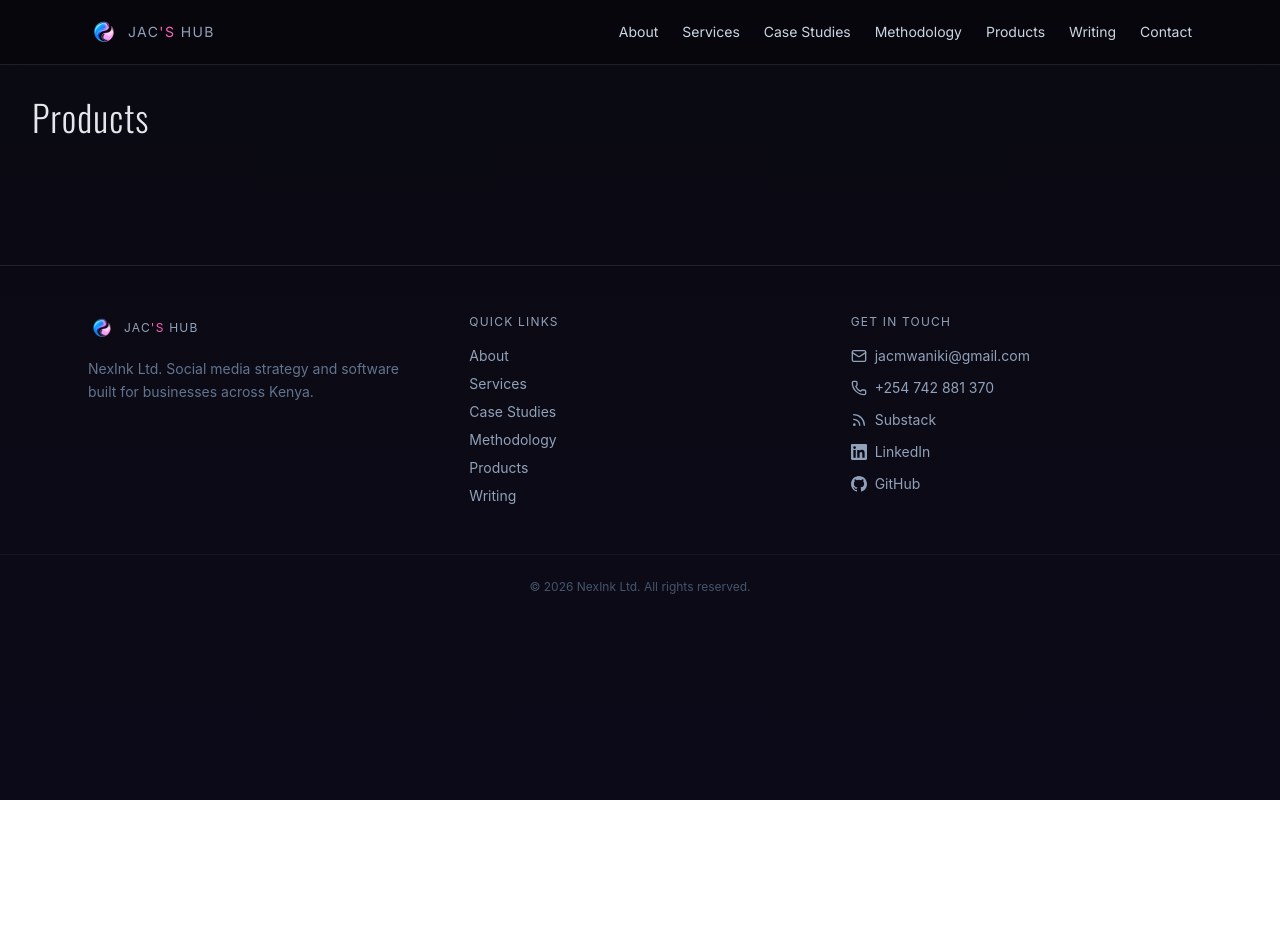
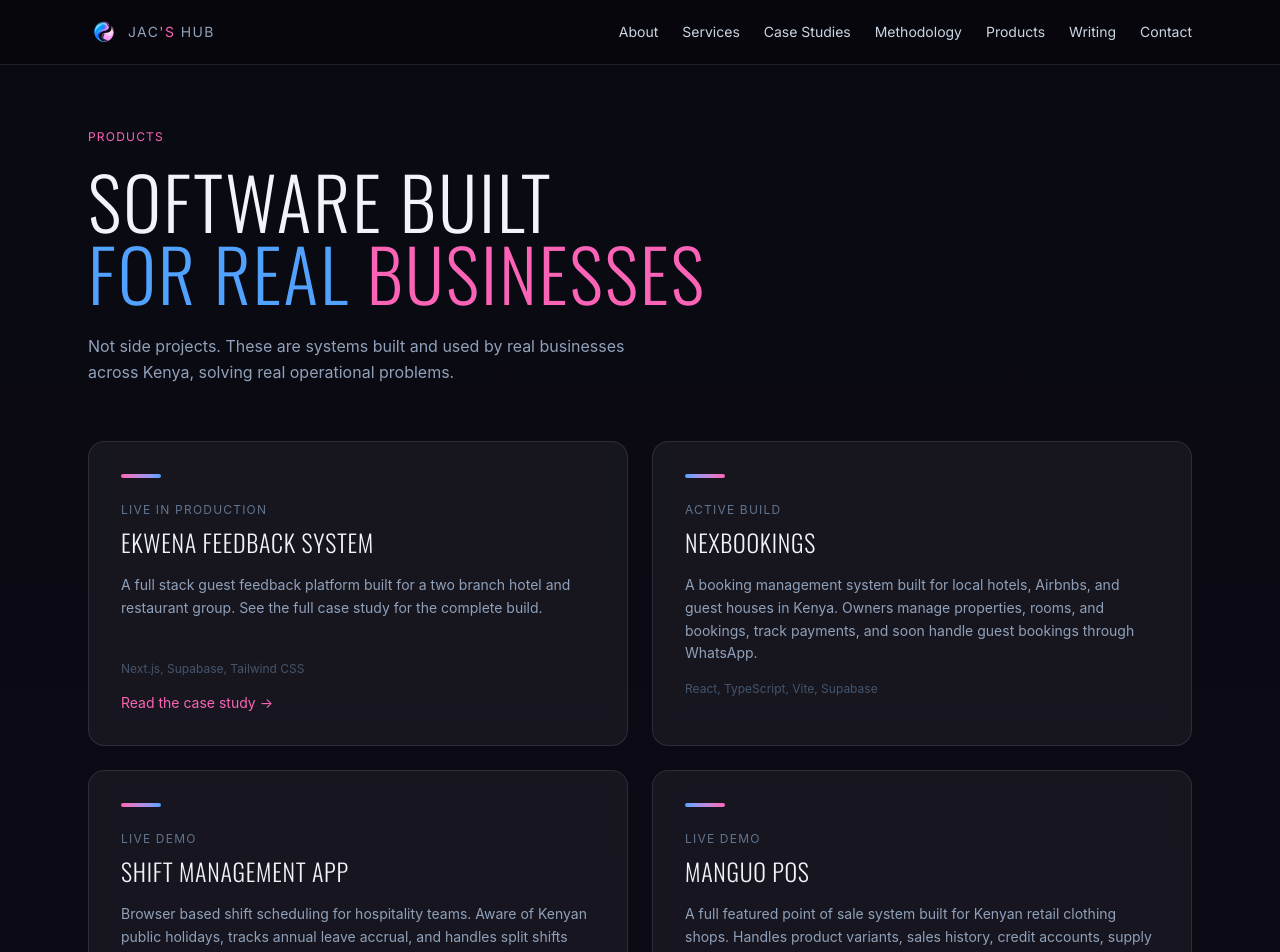
Before and after one commit to jakkkc/Jac-sHub, a React (Vite) app: page /products in a window 1280 px wide. Shown: the top 952 px of the page. Before the commit the page ends 800 px from the top, so only its background shows below. Built offline with nearby package versions, Linux system fonts and the light colour scheme.

Commit message:
Build Products page with software portfolio

```diff
--- a/src/pages/Products.tsx
+++ b/src/pages/Products.tsx
@@ -1,3 +1,106 @@
+import { Link } from 'react-router-dom'
+
+type Product = {
+  name: string
+  status: string
+  description: string
+  stack: string
+  accent: string
+  cta?: { label: string; to: string }
+}
+
+const products: Product[] = [
+  {
+    name: 'Ekwena Feedback System',
+    status: 'Live in production',
+    description:
+      'A full stack guest feedback platform built for a two branch hotel and restaurant group. See the full case study for the complete build.',
+    stack: 'Next.js, Supabase, Tailwind CSS',
+    accent: 'from-pink-400 to-blue-400',
+    cta: { label: 'Read the case study', to: '/case-studies' },
+  },
+  {
+    name: 'NexBookings',
+    status: 'Active build',
+    description:
+      'A booking management system built for local hotels, Airbnbs, and guest houses in Kenya. Owners manage properties, rooms, and bookings, track payments, and soon handle guest bookings through WhatsApp.',
+    stack: 'React, TypeScript, Vite, Supabase',
+    accent: 'from-blue-400 to-pink-400',
+  },
+  {
+    name: 'Shift Management App',
+    status: 'Live demo',
+    description:
+      'Browser based shift scheduling for hospitality teams. Aware of Kenyan public holidays, tracks annual leave accrual, and handles split shifts across weekly and monthly views.',
+    stack: 'React, TypeScript',
+    accent: 'from-pink-400 to-blue-400',
+  },
+  {
+    name: 'Manguo POS',
+    status: 'Live demo',
+    description:
+      'A full featured point of sale system built for Kenyan retail clothing shops. Handles product variants, sales history, credit accounts, supply management, and staff PIN access.',
+    stack: 'Firebase, React',
+    accent: 'from-blue-400 to-pink-400',
+  },
+  {
+    name: 'Biashara Yako POS',
+    status: 'Active build',
+    description:
+      'A multi tenant point of sale platform for East African businesses, built as a full software as a service product from the ground up.',
+    stack: 'Firebase, PWA',
+    accent: 'from-pink-400 to-blue-400',
+  },
+  {
+    name: "Jac's Hub",
+    status: 'You are looking at it',
+    description:
+      'This site itself. Built as proof of work, not just a place to describe it.',
+    stack: 'React, TypeScript, Vite, Tailwind CSS',
+    accent: 'from-blue-400 to-pink-400',
+  },
+]
+
 export default function Products() {
-  return <h1 className="text-4xl font-bold p-8">Products</h1>
+  return (
+    <section className="max-w-6xl mx-auto px-6 py-16">
+      <p className="uppercase tracking-widest text-xs text-pink-400 mb-5">Products</p>
+      <h1 className="uppercase text-5xl md:text-7xl leading-none mb-6">
+        <span className="block text-slate-100">Software built</span>
+        <span className="block">
+          <span className="text-blue-400">for real</span>{' '}
+          <span className="text-pink-400">businesses</span>
+        </span>
+      </h1>
+      <p className="text-slate-400 font-sans normal-case max-w-xl mb-14 leading-relaxed">
+        Not side projects. These are systems built and used by real
+        businesses across Kenya, solving real operational problems.
+      </p>
+
+      <div className="grid md:grid-cols-2 gap-6">
+        {products.map((product) => (
+          <div key={product.name} className="rounded-2xl border border-white/10 bg-white/5 backdrop-blur-sm p-8 flex flex-col">
+            <div className={`w-10 h-1 rounded-full bg-gradient-to-r ${product.accent} mb-6`} />
+            <p className="uppercase text-xs tracking-widest text-slate-500 mb-2 font-sans normal-case">
+              {product.status}
+            </p>
+            <h3 className="uppercase text-2xl tracking-wide mb-4 font-light text-slate-100">
+              {product.name}
+            </h3>
+            <p className="text-slate-400 font-sans normal-case text-sm leading-relaxed mb-4 flex-1">
+              {product.description}
+            </p>
+            <p className="text-slate-600 font-sans normal-case text-xs mb-4">
+              {product.stack}
+            </p>
+            {product.cta && (
+              <Link to={product.cta.to} className="text-pink-400 font-sans normal-case text-sm hover:text-pink-300 transition-colors">
+                {product.cta.label} &rarr;
+              </Link>
+            )}
+          </div>
+        ))}
+      </div>
+    </section>
+  )
 }
```
